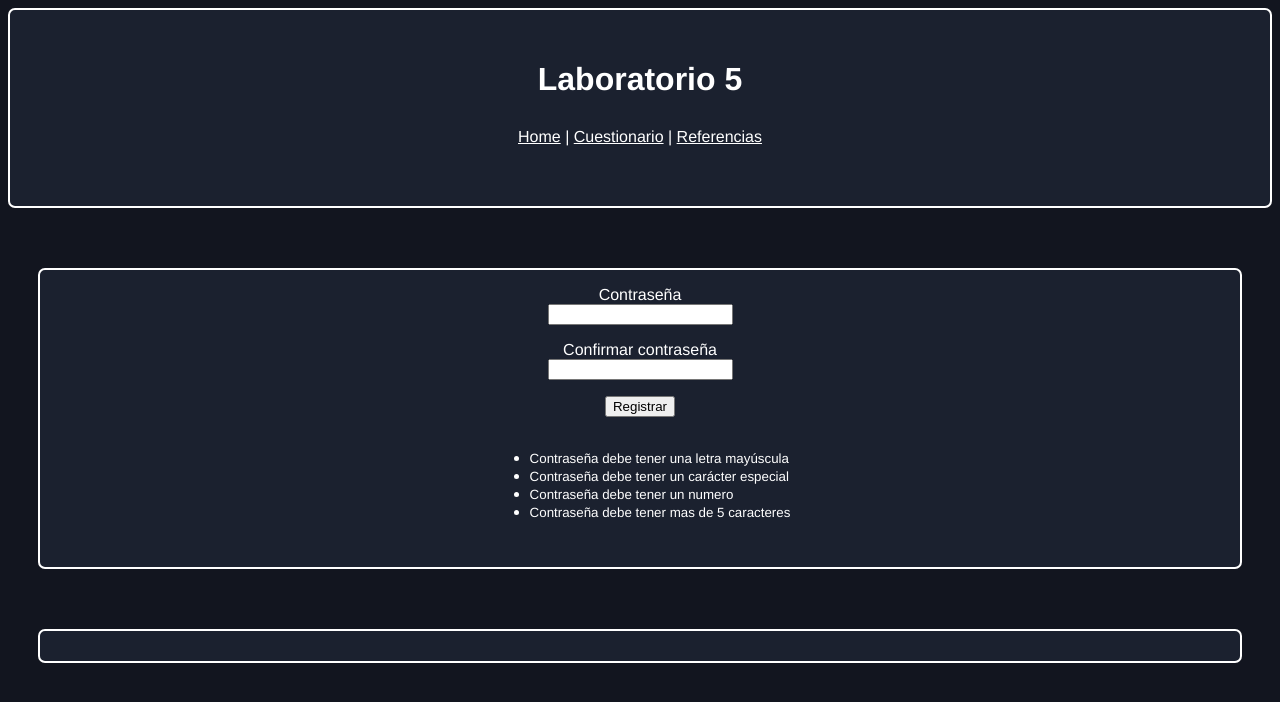
After one commit to albertcastaned/A01250647_DAW, a PHP site: page /Laboratorio5/lab5.html in a window 1280 px wide. The commit adds this page. Shown: the top 702 px of the page. Run offline with PHP 8.4, Linux system fonts and the light colour scheme.

Commit message:
Ejercicio 1 de Laboratorio 5 terminado

```diff
--- /dev/null
+++ b/Laboratorio5/lab5.html
@@ -0,0 +1,60 @@
+<!DOCTYPE html>
+<html>
+    <head>
+        <title>Laboratorio 5</title>
+        <meta name="viewport" content="width=device-width, initial-scale=1">
+        <link rel="stylesheet" type="text/css" href="../style.css">
+    </head>
+
+    <body>
+        <header>
+            <h1>Laboratorio 5</h1>
+            <nav>
+                    <a href="../index.html">Home</a> |
+                    <a href="#cuestionario">Cuestionario</a> |
+                    <a href="#referencias">Referencias</a>
+            </nav>
+        </header>
+
+        <div id = "parte1" class = "seccion">
+            <form>
+                <p>
+                    <label>Contraseña</label><br>
+                    <input type="password" id="password1">
+                </p>
+                <p>
+                    <label>Confirmar contraseña</label><br>
+                    <input type="password" id="password2">
+                </p>
+                <p>
+                    <button type="button" onclick="validarContra()">Registrar</button>
+                </p>
+            </form>
+                <div class = "condiciones">
+                    <ul>
+                        <li>
+                            <small>Contraseña debe tener una letra mayúscula</small>
+                        </li>
+                        <li>
+                            <small>Contraseña debe tener un carácter especial</small>
+                        </li>
+                        <li>
+                            <small>Contraseña debe tener un numero</small>
+                        </li>
+                        <li>
+                            <small>Contraseña debe tener mas de 5 caracteres</small>
+                        </li>
+                    </ul>
+                </div>
+            <div id = "validadorResultado">
+            </div>
+        </div>
+
+        <div id = "parte2" class = "seccion">
+
+        </div>
+
+        <script src="script.js"></script>
+
+    </body>
+</html>
--- /dev/null
+++ b/Laboratorio5/script.js
@@ -0,0 +1,63 @@
+
+function tieneNumero(contraseña)
+{
+    return /\d/.test(contraseña);
+}
+
+function tieneCaracterEspecial(contraseña)
+{
+    return /[!@#$%^&*(),.?":{}|<>]/.test(contraseña);
+}
+
+function tieneMayuscula(contraseña)
+{
+    return /[A-Z\s]+/.test(contraseña);
+}
+function validarContra()
+{
+    let pass1 = document.getElementById("password1").value;
+    let pass2 = document.getElementById("password2").value;
+
+    let resultDiv = document.getElementById("validadorResultado");
+
+    if(pass1 == "" || pass2 == "")
+    {
+        resultDiv.innerHTML = "<h2 class='incorrecto'>Un campo de texto esta en blanco</h2>";
+        return;
+    }
+    if(pass1 != pass2)
+    {
+        resultDiv.innerHTML = "<h2 class='incorrecto'>Contraseña diferente al campo de confirmacion</h2>";
+        return;
+    }
+    if(!tieneNumero(pass1))
+    {
+        resultDiv.innerHTML = "<h2 class='incorrecto'>La contraseña no tiene un numero</h2>";
+        return;
+    }
+    if(!tieneCaracterEspecial(pass1))
+    {
+        resultDiv.innerHTML = "<h2 class='incorrecto'>La contraseña no tiene un carácter especial</h2>";
+        return;
+    }
+    if(!tieneMayuscula(pass1))
+    {
+        resultDiv.innerHTML = "<h2 class='incorrecto'>La contraseña no tiene una letra mayuscula</h2>";
+        return;
+    }
+    if(pass1.length < 6)
+    {
+        resultDiv.innerHTML = "<h2 class='incorrecto'>La contraseña no tiene mas de 5 caracteres</h2>";
+        return;
+    }
+    for(let i = 0;i < pass1.length; i++)
+    {
+        if(pass1[i] == " ")
+        {
+            resultDiv.innerHTML = "<h2 class='incorrecto'>No se permite espacios para la contraseña</h2>";
+            return;
+        }
+    }
+    resultDiv.innerHTML = "<h2 class='correcto'>La contraseña es valida</h2>";
+
+}
--- a/index.html
+++ b/index.html
@@ -12,7 +12,8 @@
             <nav>
                     <a href="Laboratorio1/lab1.html">Laboratorio 1</a> |
                     <a href="Laboratorio3/lab3.html">Laboratorio 3</a> |
-                    <a href="Laboratorio4/lab4.html">Laboratorio 4</a>
+                    <a href="Laboratorio4/lab4.html">Laboratorio 4</a> |
+                    <a href="Laboratorio5/lab5.html">Laboratorio 5</a>
             </nav>
         </header>
 
--- a/style.css
+++ b/style.css
@@ -65,6 +65,10 @@ li{
     background: #1b212f;
     overflow-wrap: break-word;
 }
+.condiciones{
+    display: flex;
+    justify-content: center;
+}
 
 .correcto{
     color: green;
```
